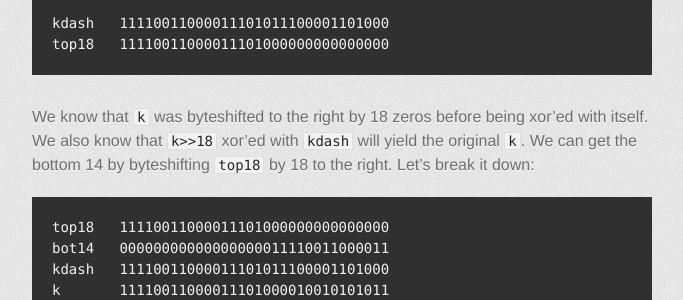
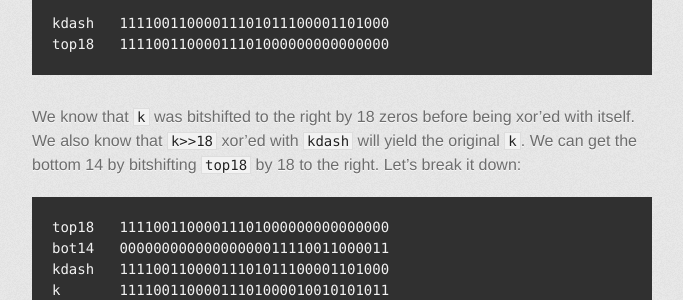
Before and after one commit to axiomiety/axiomiety.github.io, a Jekyll site: the page built from writeups/cryptopals3.markdown, in a window 1280 px wide and 900 px high, scrolled down 5398 px. Shown: the part 152-452 px from the top of the window, without its empty margins (298-981 px from the left). Built offline with Jekyll 4.4.1, drawn with Linux system fonts in a browser that asks for light colours; nearby versions of some CDN libraries; some web fonts are replaced.

Commit message:
bitshifting

```diff
--- a/writeups/cryptopals3.markdown
+++ b/writeups/cryptopals3.markdown
@@ -213,7 +213,7 @@ yielding:
     kdash   11110011000011101011100001101000
     top18   11110011000011101000000000000000
 
-We know that `k` was byteshifted to the right by 18 zeros before being xor'ed with itself. We also know that `k>>18` xor'ed with `kdash` will yield the original `k`. We can get the bottom 14 by byteshifting `top18` by 18 to the right. Let's break it down:
+We know that `k` was bitshifted to the right by 18 zeros before being xor'ed with itself. We also know that `k>>18` xor'ed with `kdash` will yield the original `k`. We can get the bottom 14 by bitshifting `top18` by 18 to the right. Let's break it down:
 
     top18   11110011000011101000000000000000
     bot14   00000000000000000011110011000011
```
